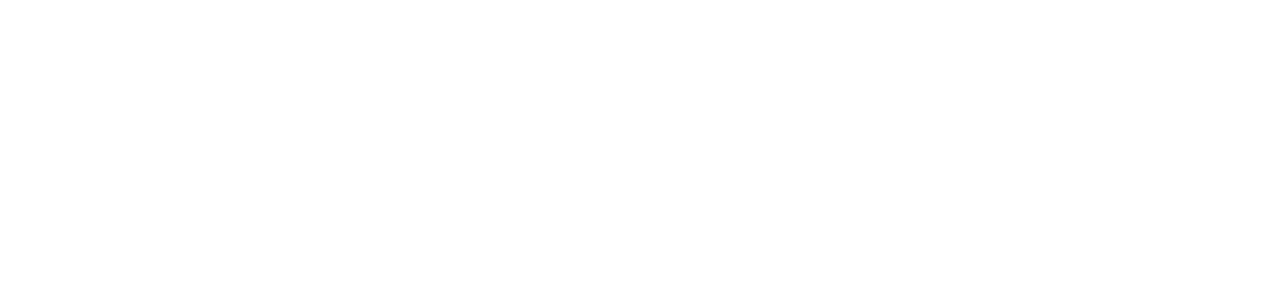
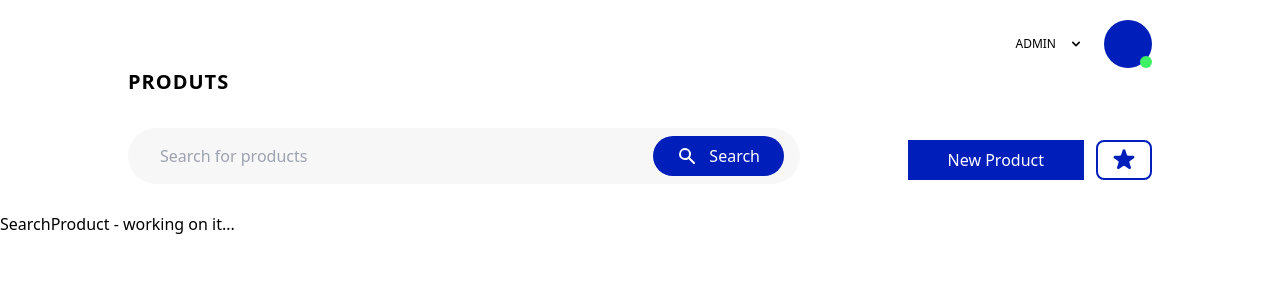
Before and after one commit to Indu-Chandana/Assignment-code94labs, a React (Create React App) app: page /products/search in a window 1280 px wide. Before the commit this address had no page. Shown: the top 300 px of the page. Built offline with nearby package versions, Linux system fonts and the light colour scheme.

Commit message:
Frontend-006

```diff
--- a/src/App.js
+++ b/src/App.js
@@ -2,8 +2,9 @@ import React from 'react';
 import { BrowserRouter, Routes, Route, Navigate } from 'react-router-dom';
 
 import './App.css';
+import Home from './components/Home/Home';
 import AddProduct from './components/addProduct/AddProduct';
-import Home from './components/Home/Home';
+import SearchProduct from './components/searchProduct/SearchProduct';
 
 function App() {
   return (
@@ -13,6 +14,7 @@ function App() {
         <Route path='/products' element={<Home />} />
         <Route path='/add-product' element={<AddProduct />} />
         <Route path='/editProduct/:id' element={<AddProduct />} />
+        <Route path='/products/search' element={<SearchProduct/>}/>
       </Routes>
     </BrowserRouter>
   );
--- a/src/components/Header/Header.js
+++ b/src/components/Header/Header.js
@@ -1,11 +1,14 @@
 import React, { useState } from 'react'
 import { ChevronDownIcon, SearchIcon, StarIcon } from '@heroicons/react/solid';
 import { useNavigate } from 'react-router-dom';
+import { useDispatch } from 'react-redux';
 
 import * as api from '../../utils/axios'
+import { getProductBySearch } from '../../store/actions/products';
 
 const Header = () => {
     const navigate = useNavigate();
+    const dispatch = useDispatch();
 
     const [search, setSearch] = useState('');
 
@@ -14,16 +17,15 @@ const Header = () => {
     const searchPost = async () => {
         if (search.trim()) {
             const response = await api.getProductBySearch(search);
-            // working on it...
+            navigate(`/products/search?searchQuery=${search}`);
+
+            if (response?.status === 200) {
+                const searchData = response.data
+                // console.log('search',searchData);
+                dispatch(getProductBySearch(searchData));
+            }
         }
     }
-
-    // const handleKeyPress = (e) => {
-    //     if (e.keyCode === 13) {
-    //       // search post
-    //       searchPost();
-    //     }
-    //   }
 
     return (
         <div className='max-w-[80%] mx-auto mt-5 items-center justify-center'>
@@ -52,7 +54,6 @@ const Header = () => {
                         <input
                             value={search}
                             onChange={(e) => setSearch(e.target.value)}
-                            // onKeyPress={handleKeyPress}
                             placeholder='Search for products'
                             type="text"
                             className='flex-grow py-1 ml-4 bg-transparent focus:outline-none'
--- /dev/null
+++ b/src/components/searchProduct/SearchProduct.js
@@ -0,0 +1,13 @@
+import React from 'react'
+import Header from '../Header/Header'
+
+const SearchProduct = () => {
+  return (
+    <div>
+      <Header/>
+      SearchProduct - working on it...
+      </div>
+  )
+}
+
+export default SearchProduct
--- a/src/store/actions/products.js
+++ b/src/store/actions/products.js
@@ -1,4 +1,4 @@
-import { CREATE, DELETE, FETCH_ALL } from '../constans/actionTypes';
+import { CREATE, DELETE, FETCH_ALL, FETCH_BY_SEARCH } from '../constans/actionTypes';
 
 export const createProduct = (productData) => {
     return {
@@ -20,3 +20,10 @@ export const deleteProduct = (id) => {
         id
     }
 }
+
+export const getProductBySearch = (searchData) => {
+    return {
+        type: FETCH_BY_SEARCH,
+        searchData
+    }
+}
--- a/src/store/constans/actionTypes.js
+++ b/src/store/constans/actionTypes.js
@@ -2,3 +2,4 @@ export const CREATE = 'CREATE';
 export const UPDATE = 'UPDATE';
 export const DELETE = 'DELETE';
 export const FETCH_ALL = 'FETCH_ALL';
+export const FETCH_BY_SEARCH = 'FETCH_BY_SEARCH';
--- a/src/store/reducers/products.js
+++ b/src/store/reducers/products.js
@@ -8,6 +8,8 @@ const reducer = (products = [], action) => {
             return action.allData;
         case productsActions.DELETE:
             return products.filter((product) => product._id !== action.id);
+        case productsActions.FETCH_BY_SEARCH:
+            return action.searchData;
         default:
             return products;
     }
```
